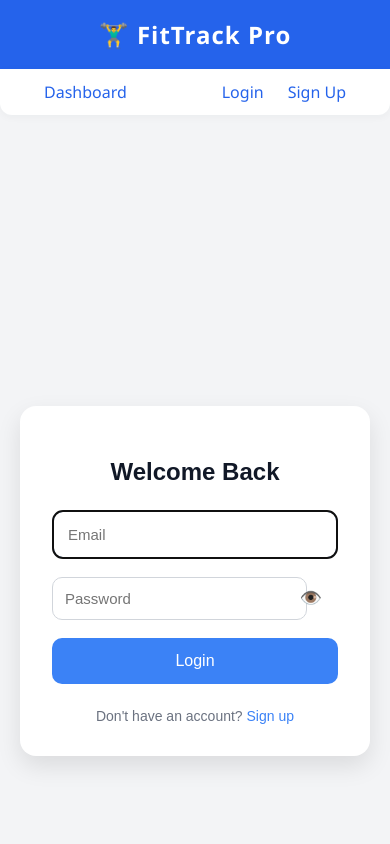
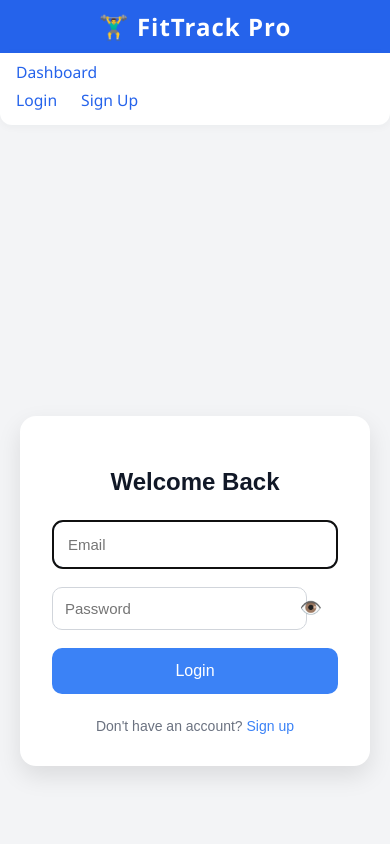
Before and after one commit to ATHIK05/Fitness_Tracker, a React (Create React App) app in the folder frontend/: page /login in a window 390 px wide. Shown: the top 844 px of the page. Built offline with nearby package versions, Linux system fonts and the light colour scheme; no server answers.

Commit message:
Update main.css

```diff
--- a/frontend/src/styles/main.css
+++ b/frontend/src/styles/main.css
@@ -136,7 +136,7 @@ nav a:hover {
     100% { transform: scale(1.15); }
 }
 
-@media (max-width: 700px) {
+@media (max-width: 1000px) {
     .dashboard {
         grid-template-columns: 1fr;
         gap: 20px;
@@ -144,4 +144,74 @@ nav a:hover {
     .container {
         padding: 0 8px;
     }
+    nav {
+        flex-direction: column;
+        align-items: flex-start;
+        padding: 12px 12px;
+    }
+    nav div {
+        margin-bottom: 8px;
+    }
+    .card {
+        padding: 24px 10px;
+    }
 }
+
+@media (max-width: 700px) {
+    .dashboard {
+        grid-template-columns: 1fr;
+        gap: 16px;
+    }
+    .container {
+        padding: 0 4px;
+    }
+    nav {
+        flex-direction: column;
+        align-items: flex-start;
+        padding: 8px 4px;
+    }
+    nav div {
+        margin-bottom: 6px;
+    }
+    .card {
+        padding: 16px 4px;
+    }
+    header, .footer {
+        font-size: 1rem;
+        padding: 10px 0;
+    }
+    .button {
+        width: 100%;
+        font-size: 1.1rem;
+        padding: 14px 0;
+    }
+    input, select, textarea {
+        font-size: 1.1rem;
+        padding: 10px;
+    }
+}
+
+@media (max-width: 500px) {
+    .dashboard {
+        gap: 10px;
+    }
+    .card {
+        padding: 10px 2px;
+        font-size: 0.98rem;
+    }
+    .streak-card {
+        padding: 16px 2px;
+        font-size: 1rem;
+    }
+    nav {
+        font-size: 0.98rem;
+    }
+    .button {
+        font-size: 1rem;
+        padding: 12px 0;
+    }
+    input, select, textarea {
+        font-size: 1rem;
+        padding: 8px;
+    }
+}
```
